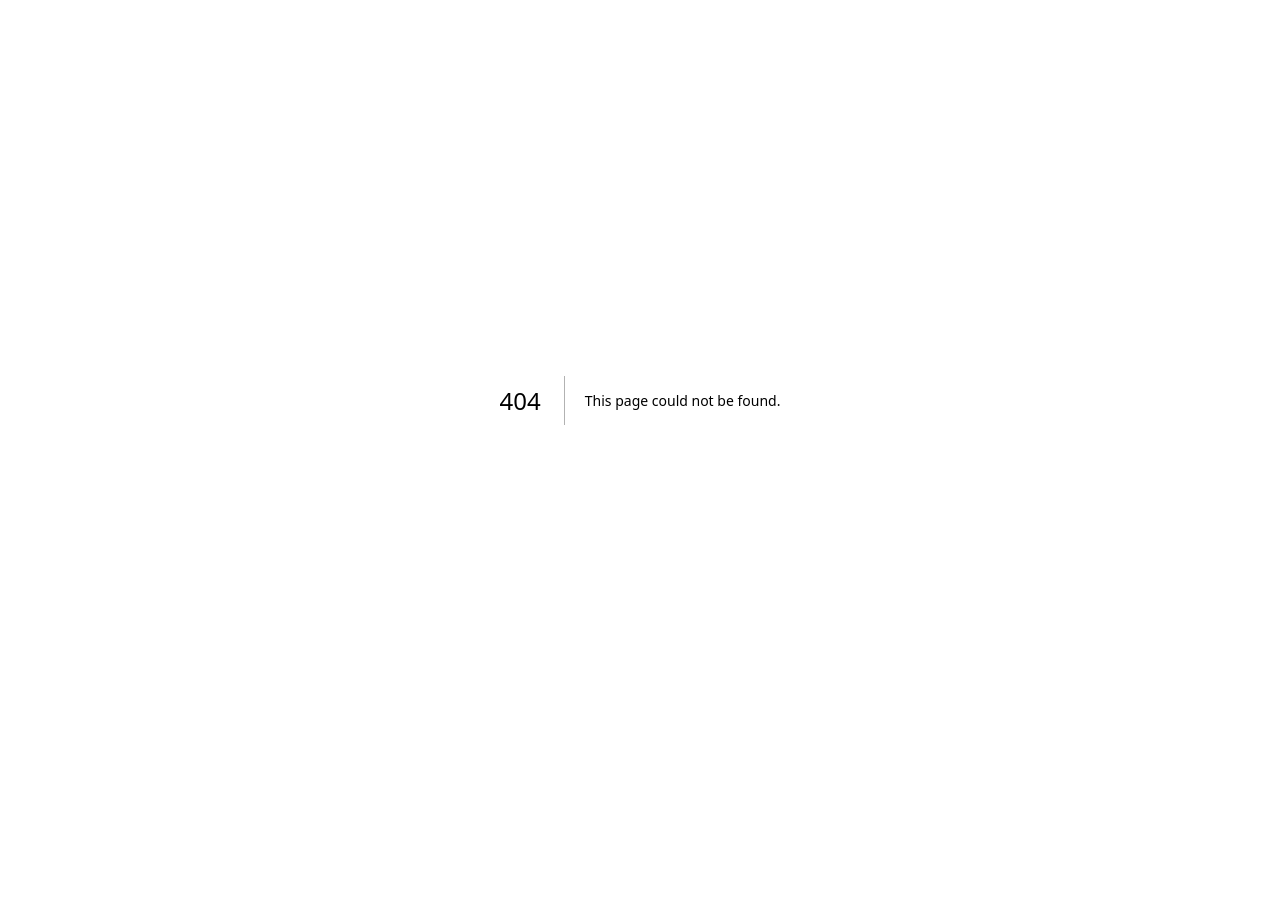
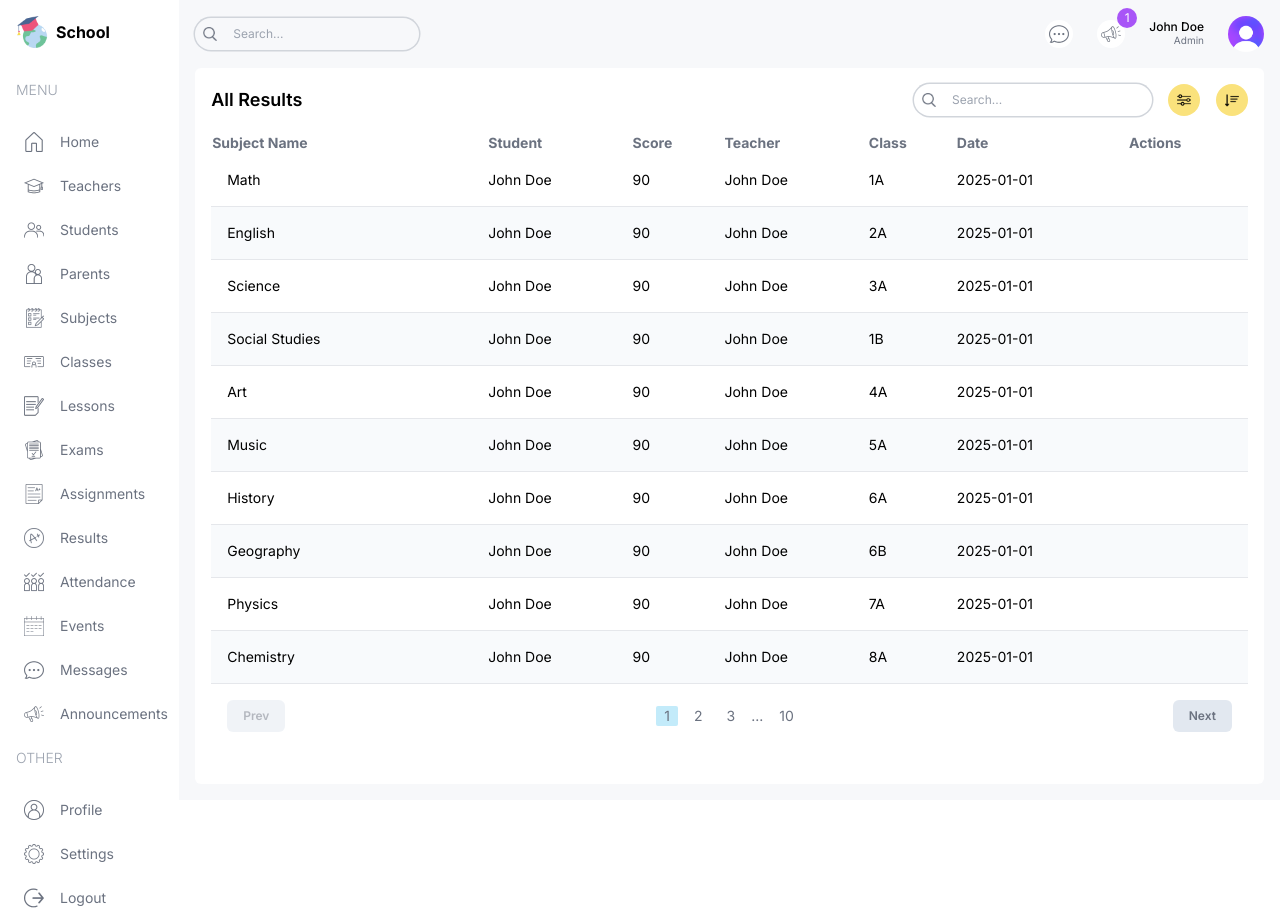
Before and after one commit to aminurjs/school-management-app, a Next.js app in the folder next-dashboard-ui/: page /list/results in a window 1280 px wide. Before the commit this address had no page. Before the commit the page ends 800 px from the top, so only its background shows below. Built offline with nearby package versions, Linux system fonts and the light colour scheme.

Commit message:
create result list page

```diff
--- /dev/null
+++ b/next-dashboard-ui/src/app/(dashboard)/list/results/page.tsx
@@ -0,0 +1,106 @@
+import FormModal from "@/components/FormModal";
+import Pagination from "@/components/Pagination";
+import Table from "@/components/Table";
+import TableSearch from "@/components/TableSearch";
+import { resultsData, role } from "@/lib/data";
+import Image from "next/image";
+
+type Result = {
+  id: number;
+  subject: string;
+  class: string;
+  teacher: string;
+  student: string;
+  type: "exam" | "assignment";
+  date: string;
+  score: number;
+};
+
+const columns = [
+  {
+    header: "Subject Name",
+    accessor: "name",
+  },
+  {
+    header: "Student",
+    accessor: "student",
+  },
+  {
+    header: "Score",
+    accessor: "score",
+    className: "hidden md:table-cell",
+  },
+  {
+    header: "Teacher",
+    accessor: "teacher",
+    className: "hidden md:table-cell",
+  },
+  {
+    header: "Class",
+    accessor: "class",
+    className: "hidden md:table-cell",
+  },
+  {
+    header: "Date",
+    accessor: "date",
+    className: "hidden md:table-cell",
+  },
+  {
+    header: "Actions",
+    accessor: "action",
+  },
+];
+
+const ResultListPage = () => {
+  const renderRow = (item: Result) => (
+    <tr
+      key={item.id}
+      className="border-b border-gray-200 even:bg-slate-50 text-sm hover:bg-lamaPurpleLight"
+    >
+      <td className="flex items-center gap-4 p-4">{item.subject}</td>
+      <td>{item.student}</td>
+      <td className="hidden md:table-cell">{item.score}</td>
+      <td className="hidden md:table-cell">{item.teacher}</td>
+      <td className="hidden md:table-cell">{item.class}</td>
+      <td className="hidden md:table-cell">{item.date}</td>
+      <td>
+        <div className="flex items-center gap-2">
+          {role === "admin" ||
+            (role === "teacher" && (
+              <>
+                <FormModal table="result" type="update" data={item} />
+                <FormModal table="result" type="delete" id={item.id} />
+              </>
+            ))}
+        </div>
+      </td>
+    </tr>
+  );
+
+  return (
+    <div className="bg-white p-4 rounded-md flex-1 m-4 mt-0">
+      {/* TOP */}
+      <div className="flex items-center justify-between">
+        <h1 className="hidden md:block text-lg font-semibold">All Results</h1>
+        <div className="flex flex-col md:flex-row items-center gap-4 w-full md:w-auto">
+          <TableSearch />
+          <div className="flex items-center gap-4 self-end">
+            <button className="w-8 h-8 flex items-center justify-center rounded-full bg-lamaYellow">
+              <Image src="/filter.png" alt="" width={14} height={14} />
+            </button>
+            <button className="w-8 h-8 flex items-center justify-center rounded-full bg-lamaYellow">
+              <Image src="/sort.png" alt="" width={14} height={14} />
+            </button>
+            {role === "admin" || (role === "teacher" && <FormModal table="result" type="create" />)}
+          </div>
+        </div>
+      </div>
+      {/* LIST */}
+      <Table columns={columns} renderRow={renderRow} data={resultsData} />
+      {/* PAGINATION */}
+      <Pagination />
+    </div>
+  );
+};
+
+export default ResultListPage;
```
